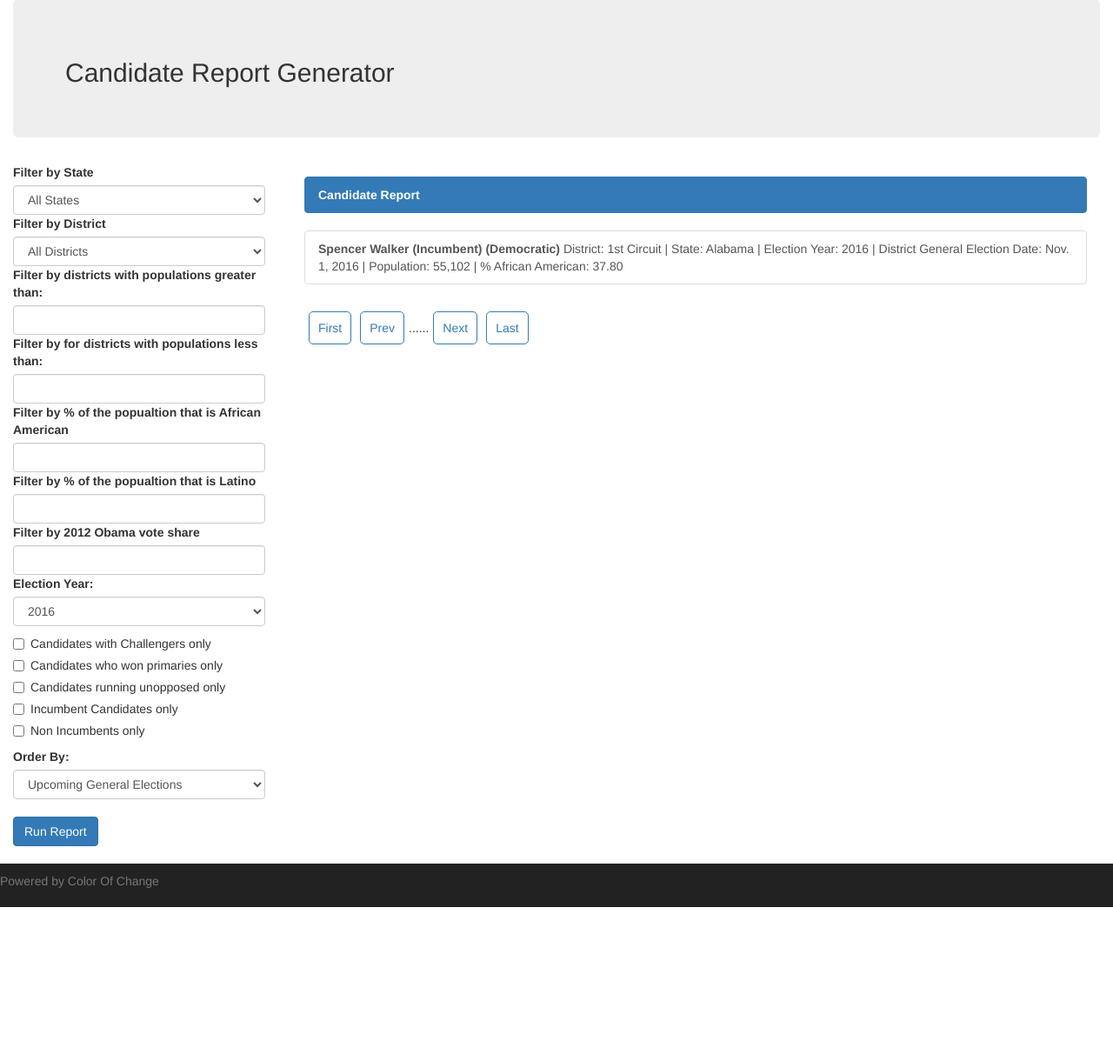
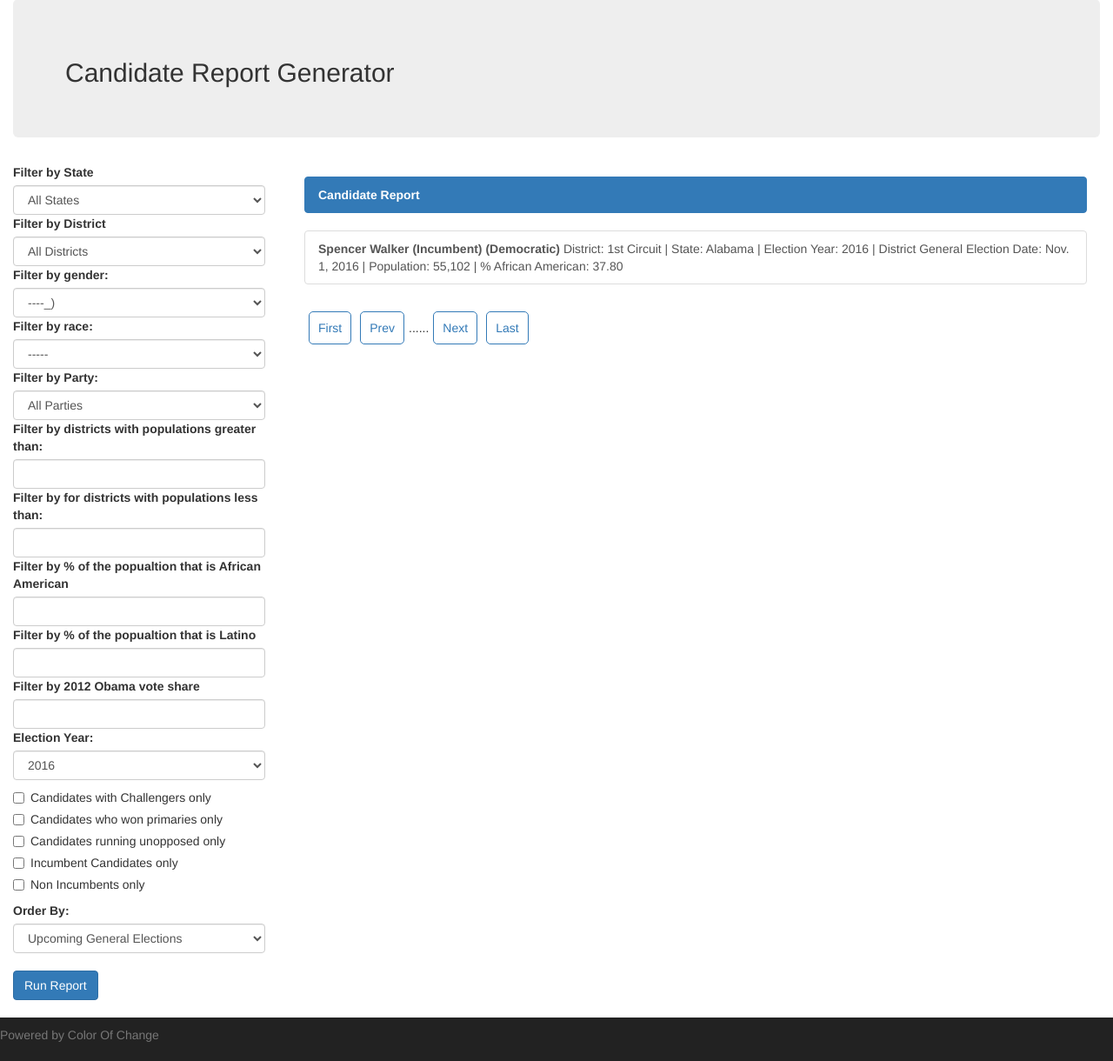
Before and after one commit to joeknows718/EXAMPLEDB, a Django app: page /candidate-reports/ in a window 1280 px wide. Shown: the part 76-1296 px from the top of the page at 87% size. Before the commit the page ends 1119 px from the top, so only its background shows below. Run offline with Django 3.2, Linux system fonts and the light colour scheme; a user stored in the database is signed in; data comes from the database, SQL or seed files in the repository; parts of the project's set-up code (start-up, migrations or seed data) failed here and were passed over; some libraries are stand-ins or nearby versions.

Commit message:
added race, gender and part to cad report

```diff
--- a/pro_db/forms.py
+++ b/pro_db/forms.py
@@ -2,7 +2,7 @@ from django import forms
 from django.core.mail import send_mail
 from django.contrib.auth.forms import UserCreationForm
 from models import UserProfile as User
-from models import District, Candidate, Election, State
+from models import District, Candidate, Election, State, Party
 from django.db.models.fields import BLANK_CHOICE_DASH
 
 from django.utils.crypto import get_random_string
@@ -10,6 +10,17 @@ from django.utils.crypto import get_random_string
 ISSUE_CHOICES = (('District', 'District'),
 				('Elections', 'Elections'),
 				('Candidates', 'Candidates'))
+
+GENDER_CHOICES = ((None,'----_)'),
+				('M', 'Male'),
+				('F', 'Female'),
+				('Not Sure', 'Not Sure'))
+
+RACE_CHOICES = ((None, '-----'),
+				('C', 'Caucasian'),
+				('AA', 'African American'),
+				('A', 'Asian'),
+				('H', 'Latino'))
 
 class ContactForm(forms.Form):
 	name = forms.CharField(required=True)
@@ -217,6 +228,14 @@ class CandidateFilterForm(forms.Form):
 		empty_label="All Districts",
 		required=False)
 
+	party = forms.ModelChoiceField(queryset=Party.objects.all(),
+		to_field_name = "party_name",
+		empty_label = "All Parties",
+		required=False)
+
+	race =  forms.ChoiceField(choices=RACE_CHOICES, required=False)
+	gender =  forms.ChoiceField(choices=GENDER_CHOICES, required=False)
+
 	election_year = forms.ChoiceField(choices= [(x, x) for x in range(2016, 2023)], required=False)
 
 	order_by =  forms.ChoiceField(choices=ORDER_CHOICES, required=False)
--- a/pro_db/views.py
+++ b/pro_db/views.py
@@ -383,6 +383,27 @@ class CandidateReportGen(LoginRequiredMixin,
 			queryset = queryset.filter(election__state__state_name=state_param)
 
 
+		gender_param = form.cleaned_data['gender']
+		if gender_param is None or len(gender_param) < 1:
+			pass
+		else:
+			queryset = queryset.filter(gender=gender_param)
+
+
+		race_param = form.cleaned_data['race']
+		if race_param is None or len(gender_param) < 1:
+			pass
+		else:
+			queryset = queryset.filter(race=race_param)
+
+
+		party_param = form.cleaned_data['party']
+		if party_param is None or party_param == "All Parties":
+			pass
+		else:
+			queryset = queryset.filter(party__party_name=party_param)
+
+
 		district_param = form.cleaned_data['district']
 
 		if district_param == 'All Districts' or district_param == None:
--- a/templates/candidate-reports.html
+++ b/templates/candidate-reports.html
@@ -38,6 +38,36 @@
 					 {{ form.district.errors }}
 					</div>
 					{% endif %}
+
+
+					<label >Filter by gender:</label>
+					{{ form.gender |addcls:'required form-control' }}
+					{% if form.gender.errors %}
+					<br/>
+					<div class="alert alert-danger" role="alert">
+					 {{ form.gender.errors }}
+					</div>
+					{% endif %}
+					<label >Filter by race:</label>
+					{{ form.race |addcls:'required form-control' }}
+					{% if form.race.errors %}
+					<br/>
+					<div class="alert alert-danger" role="alert">
+					 {{ form.race.errors }}
+					</div>
+					{% endif %}
+					<label >Filter by Party:</label>
+					{{ form.party |addcls:'required form-control' }}
+					{% if form.party.errors %}
+					<br/>
+					<div class="alert alert-danger" role="alert">
+					 {{ form.party.errors }}
+					</div>
+					{% endif %}
+
+
+
+
 					<label >Filter by districts with populations greater than:</label>
 					{{ form.pop_gt |addcls:'required form-control' }}
 					{% if form.pop_gt.errors %}
```
